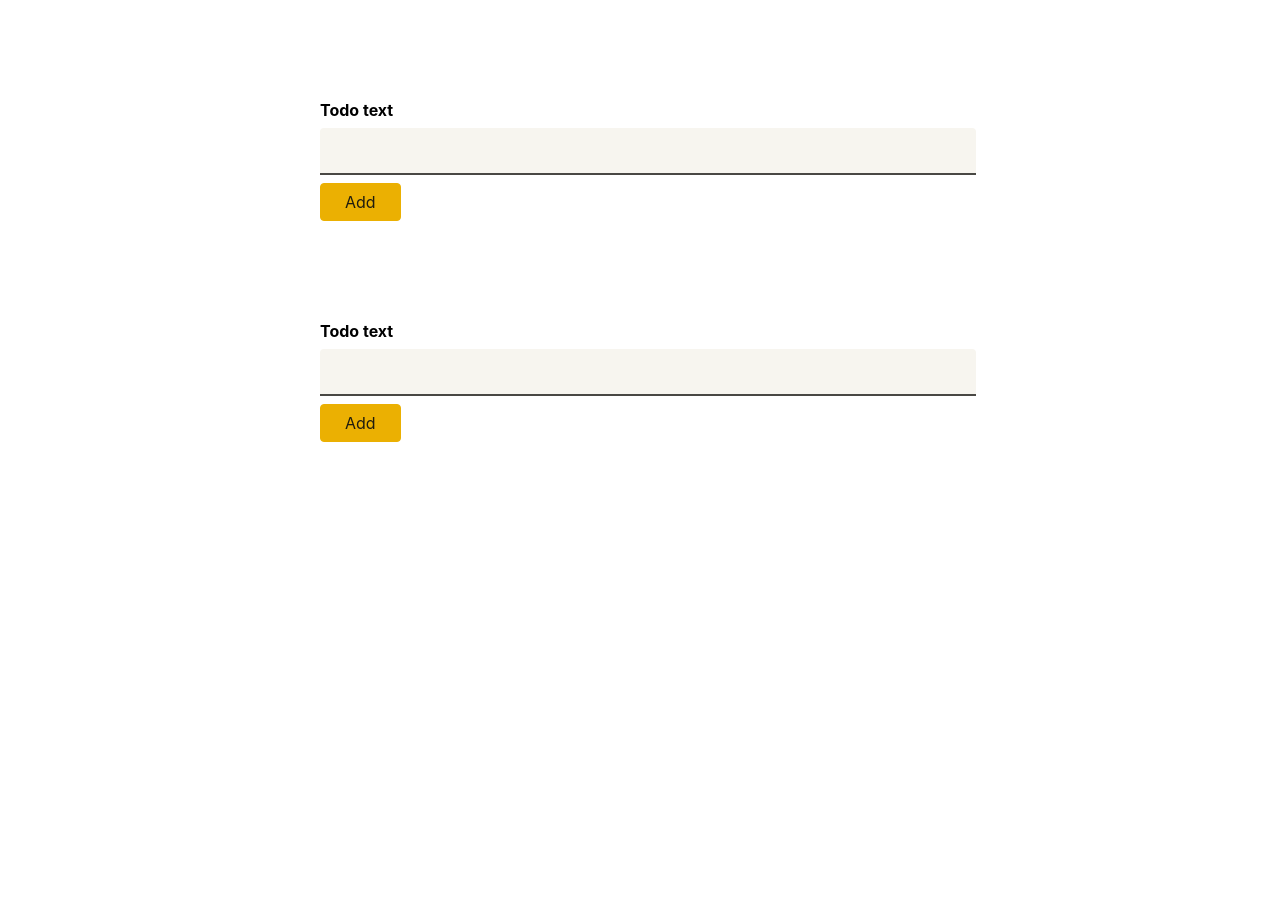
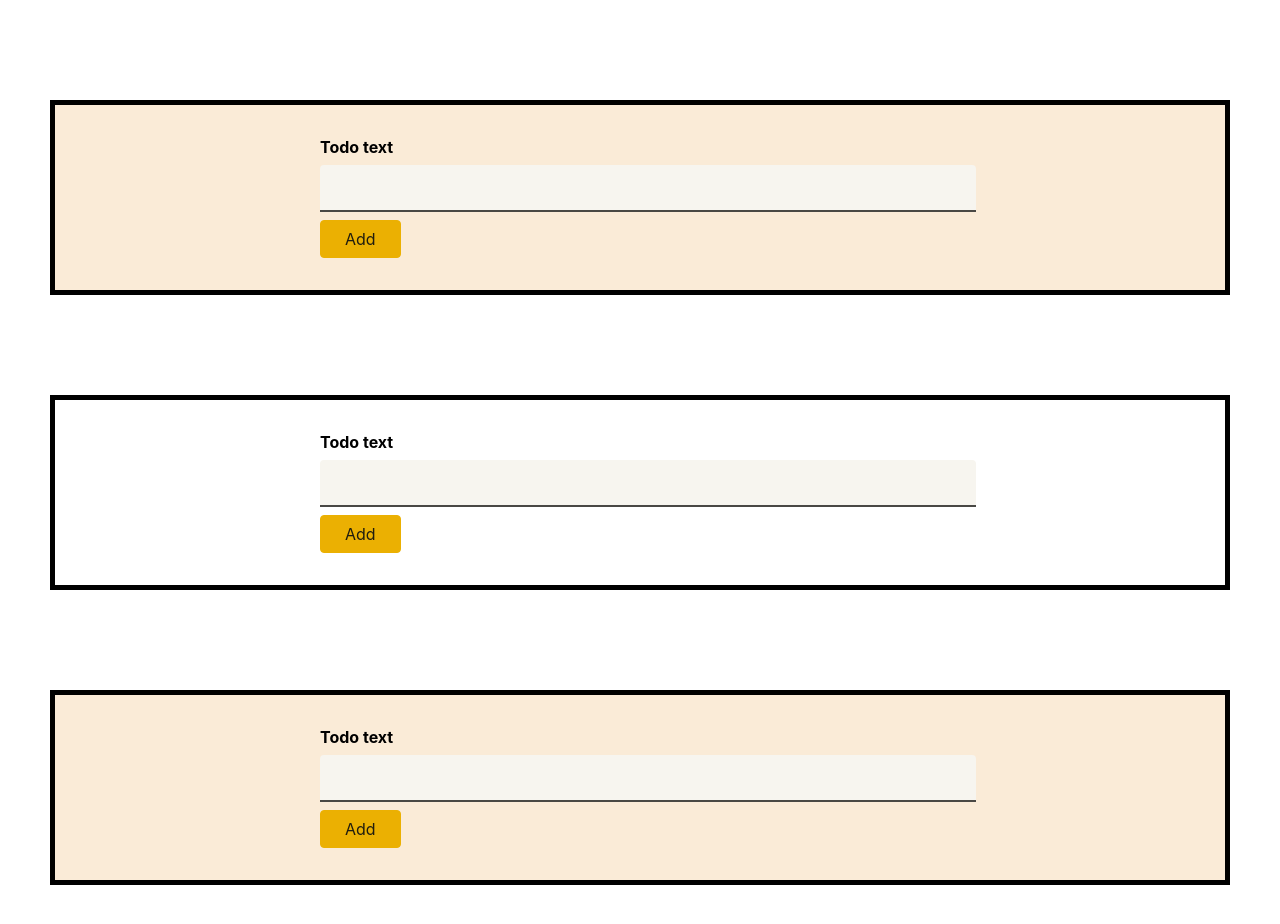
Before and after one commit to SAY10s/tsreact1, a React (Create React App) app: page / in a window 1280 px wide. Shown: the top 924 px of the page. Before the commit the page ends 800 px from the top, so only its background shows below. Built offline with nearby package versions, Linux system fonts and the light colour scheme.

Commit message:
ADD: brand new css

```diff
--- /dev/null
+++ b/src/App.css
@@ -0,0 +1,3 @@
+.wrapperBig div:nth-child(odd) {
+  background-color: antiquewhite;
+}
--- a/src/App.tsx
+++ b/src/App.tsx
@@ -1,8 +1,10 @@
 import TasksLayout from "./layouts/TasksLayout";
+import "./App.css";
 
 function App() {
   return (
-    <div>
+    <div className="wrapperBig">
+      <TasksLayout />
       <TasksLayout />
       <TasksLayout />
     </div>
--- a/src/components/TodoUI.tsx
+++ b/src/components/TodoUI.tsx
@@ -6,15 +6,13 @@ const ToDoUI: React.FC<{
   onDeleteTodo: (test: string) => void;
 }> = (props) => {
   return (
-    <li className={Classes.item}>
+    <li
+      className={Classes.item}
+      onClick={() => {
+        props.onDeleteTodo(props.id);
+      }}
+    >
       {props.text}
-      <button
-        onClick={() => {
-          props.onDeleteTodo(props.id);
-        }}
-      >
-        DEL
-      </button>
     </li>
   );
 };
--- a/src/layouts/tasksLayout.module.css
+++ b/src/layouts/tasksLayout.module.css
@@ -1,3 +1,4 @@
 .taskLayoutWrapper {
-  margin-top: 100px;
+  margin: 100px 50px;
+  border: 5px solid black;
 }
```
